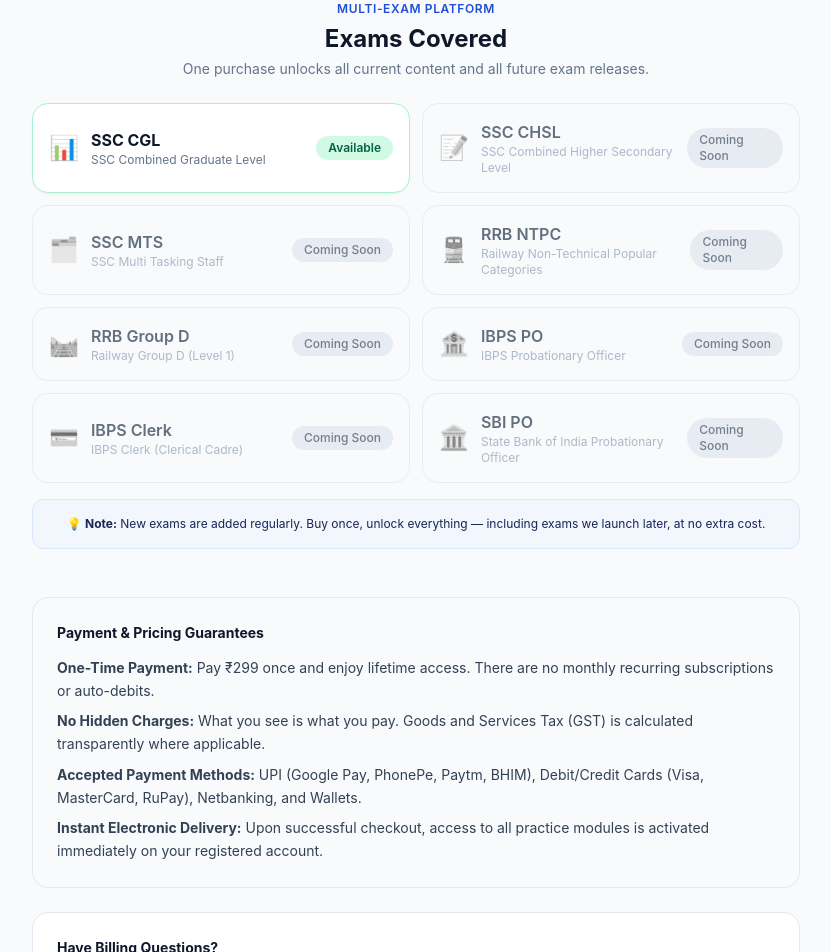
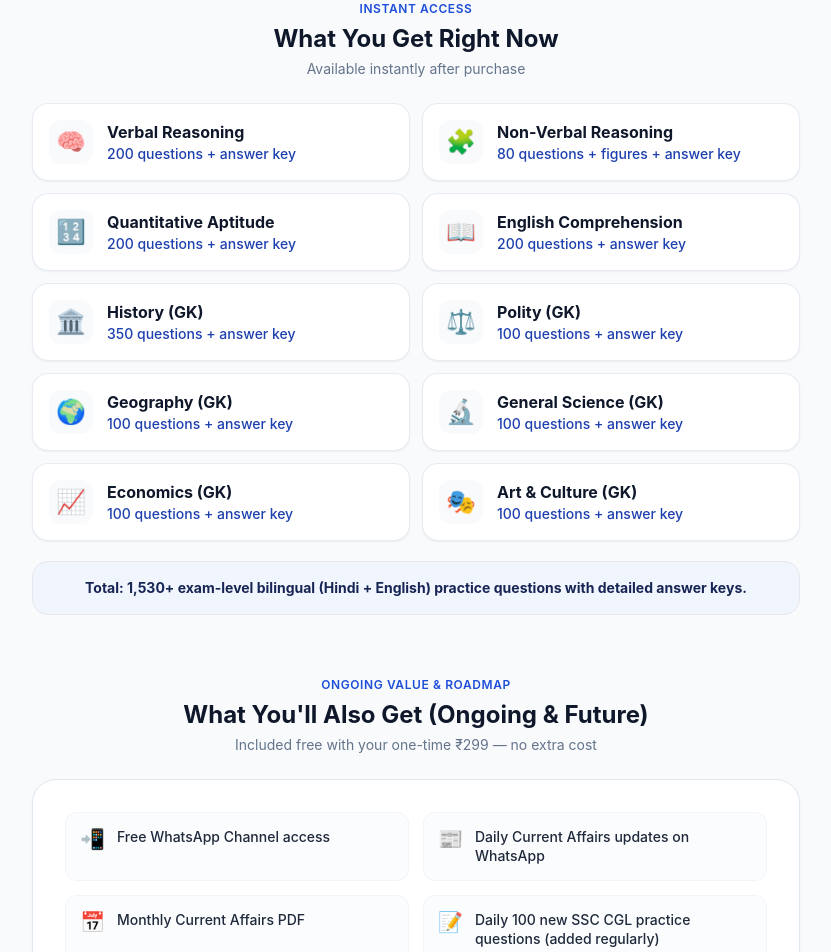
Before and after one commit to gourav789/sarkaripath, a Next.js app: page /pricing in a window 1280 px wide. Shown: the part 920-1872 px from the top of the page, without its empty margins (224-1055 px from the left). Built offline with nearby package versions, Linux system fonts and the light colour scheme; no server answers.

Commit message:
feat(pricing): add current sets and future benefits sections

```diff
--- a/src/app/pricing/page.js
+++ b/src/app/pricing/page.js
@@ -8,6 +8,86 @@ export const metadata = {
   title: "Pricing & Plans — Sarkari Path",
   description: `Transparent pricing for Sarkari Path: Get one-time lifetime access to all government exam practice questions and study material for ₹${PLAN_PRICE_RUPEES}.`,
 };
+
+const CURRENT_SETS = [
+  {
+    icon: "🧠",
+    title: "Verbal Reasoning",
+    count: "200 questions + answer key",
+  },
+  {
+    icon: "🧩",
+    title: "Non-Verbal Reasoning",
+    count: "80 questions + figures + answer key",
+  },
+  {
+    icon: "🔢",
+    title: "Quantitative Aptitude",
+    count: "200 questions + answer key",
+  },
+  {
+    icon: "📖",
+    title: "English Comprehension",
+    count: "200 questions + answer key",
+  },
+  {
+    icon: "🏛️",
+    title: "History (GK)",
+    count: "350 questions + answer key",
+  },
+  {
+    icon: "⚖️",
+    title: "Polity (GK)",
+    count: "100 questions + answer key",
+  },
+  {
+    icon: "🌍",
+    title: "Geography (GK)",
+    count: "100 questions + answer key",
+  },
+  {
+    icon: "🔬",
+    title: "General Science (GK)",
+    count: "100 questions + answer key",
+  },
+  {
+    icon: "📈",
+    title: "Economics (GK)",
+    count: "100 questions + answer key",
+  },
+  {
+    icon: "🎭",
+    title: "Art & Culture (GK)",
+    count: "100 questions + answer key",
+  },
+];
+
+const FUTURE_BENEFITS = [
+  {
+    icon: "📲",
+    text: "Free WhatsApp Channel access",
+  },
+  {
+    icon: "📰",
+    text: "Daily Current Affairs updates on WhatsApp",
+  },
+  {
+    icon: "📅",
+    text: "Monthly Current Affairs PDF",
+  },
+  {
+    icon: "📝",
+    text: "Daily 100 new SSC CGL practice questions (added regularly)",
+  },
+  {
+    icon: "🚀",
+    text: "New exams added over time (SSC CHSL, MTS, IBPS, SBI, RRB, and more) — unlocked automatically",
+  },
+  {
+    icon: "🔄",
+    text: "All future practice sets & updates included at no extra cost",
+  },
+];
 
 export default function PricingPage() {
   return (
@@ -99,6 +179,81 @@ export default function PricingPage() {
               <p className="text-xs text-slate-400">
                 🔒 100% Secure Checkout powered by Razorpay
               </p>
+            </div>
+          </div>
+        </div>
+
+        {/* SECTION 1: What You Get Right Now */}
+        <div className="mt-14">
+          <div className="text-center">
+            <span className="text-xs font-semibold uppercase tracking-wider text-brand-600">
+              Instant Access
+            </span>
+            <h2 className="mt-1 text-2xl font-bold text-slate-900">
+              What You Get Right Now
+            </h2>
+            <p className="mt-1 text-sm text-slate-500">
+              Available instantly after purchase
+            </p>
+          </div>
+
+          <div className="mt-6 grid gap-3 sm:grid-cols-2">
+            {CURRENT_SETS.map((set, idx) => (
+              <div
+                key={idx}
+                className="flex items-center gap-3.5 rounded-2xl border border-slate-200/80 bg-white p-4 shadow-sm transition hover:border-brand-300 hover:shadow"
+              >
+                <div className="flex h-11 w-11 shrink-0 items-center justify-center rounded-xl bg-slate-50 text-2xl">
+                  {set.icon}
+                </div>
+                <div className="min-w-0 flex-1">
+                  <h3 className="font-bold text-slate-900 text-sm sm:text-base">
+                    {set.title}
+                  </h3>
+                  <p className="text-xs font-medium text-brand-700 sm:text-sm">
+                    {set.count}
+                  </p>
+                </div>
+              </div>
+            ))}
+          </div>
+
+          <div className="mt-5 rounded-2xl border border-brand-200 bg-brand-50/70 p-4 text-center text-xs sm:text-sm font-bold text-brand-900 shadow-xs">
+            Total: 1,530+ exam-level bilingual (Hindi + English) practice questions with detailed answer keys.
+          </div>
+        </div>
+
+        {/* SECTION 2: What You'll Also Get (Ongoing & Future) */}
+        <div className="mt-14">
+          <div className="text-center">
+            <span className="text-xs font-semibold uppercase tracking-wider text-brand-600">
+              Ongoing Value &amp; Roadmap
+            </span>
+            <h2 className="mt-1 text-2xl font-bold text-slate-900">
+              What You&apos;ll Also Get (Ongoing &amp; Future)
+            </h2>
+            <p className="mt-1 text-sm text-slate-500">
+              Included free with your one-time ₹{PLAN_PRICE_RUPEES} — no extra cost
+            </p>
+          </div>
+
+          <div className="mt-6 rounded-3xl border border-slate-200 bg-white p-6 sm:p-8 shadow-sm">
+            <ul className="grid gap-3.5 sm:grid-cols-2">
+              {FUTURE_BENEFITS.map((benefit, idx) => (
+                <li
+                  key={idx}
+                  className="flex items-start gap-3 rounded-xl border border-slate-100 bg-slate-50/60 p-3.5 transition hover:bg-slate-50 hover:border-slate-200"
+                >
+                  <span className="text-xl shrink-0 leading-tight">{benefit.icon}</span>
+                  <span className="text-sm font-medium text-slate-800 leading-snug">
+                    {benefit.text}
+                  </span>
+                </li>
+              ))}
+            </ul>
+
+            <div className="mt-6 rounded-2xl border border-emerald-200 bg-emerald-50/80 p-4 text-center text-xs sm:text-sm font-semibold text-emerald-900">
+              Buy once, keep getting more — your ₹{PLAN_PRICE_RUPEES} unlocks everything we add later.
             </div>
           </div>
         </div>
```
